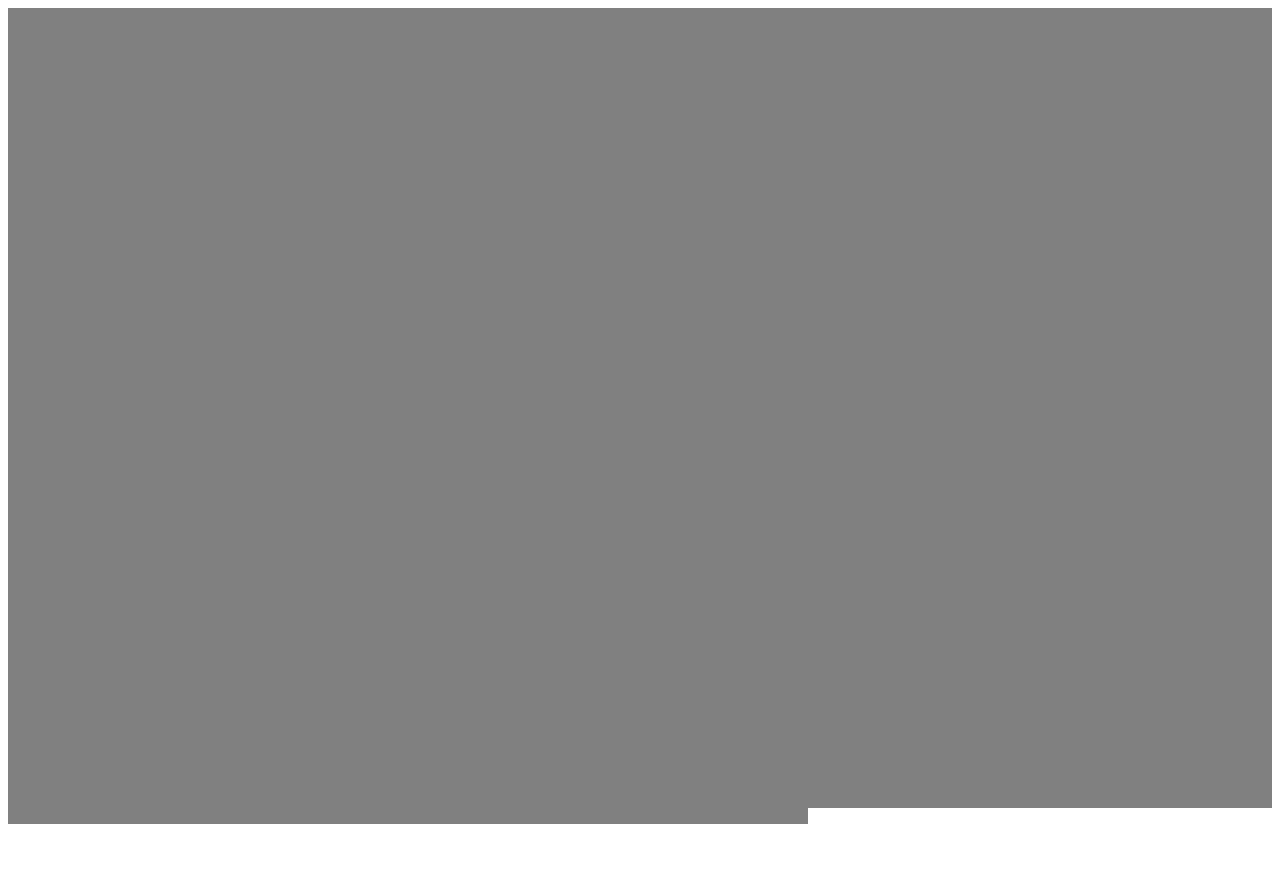
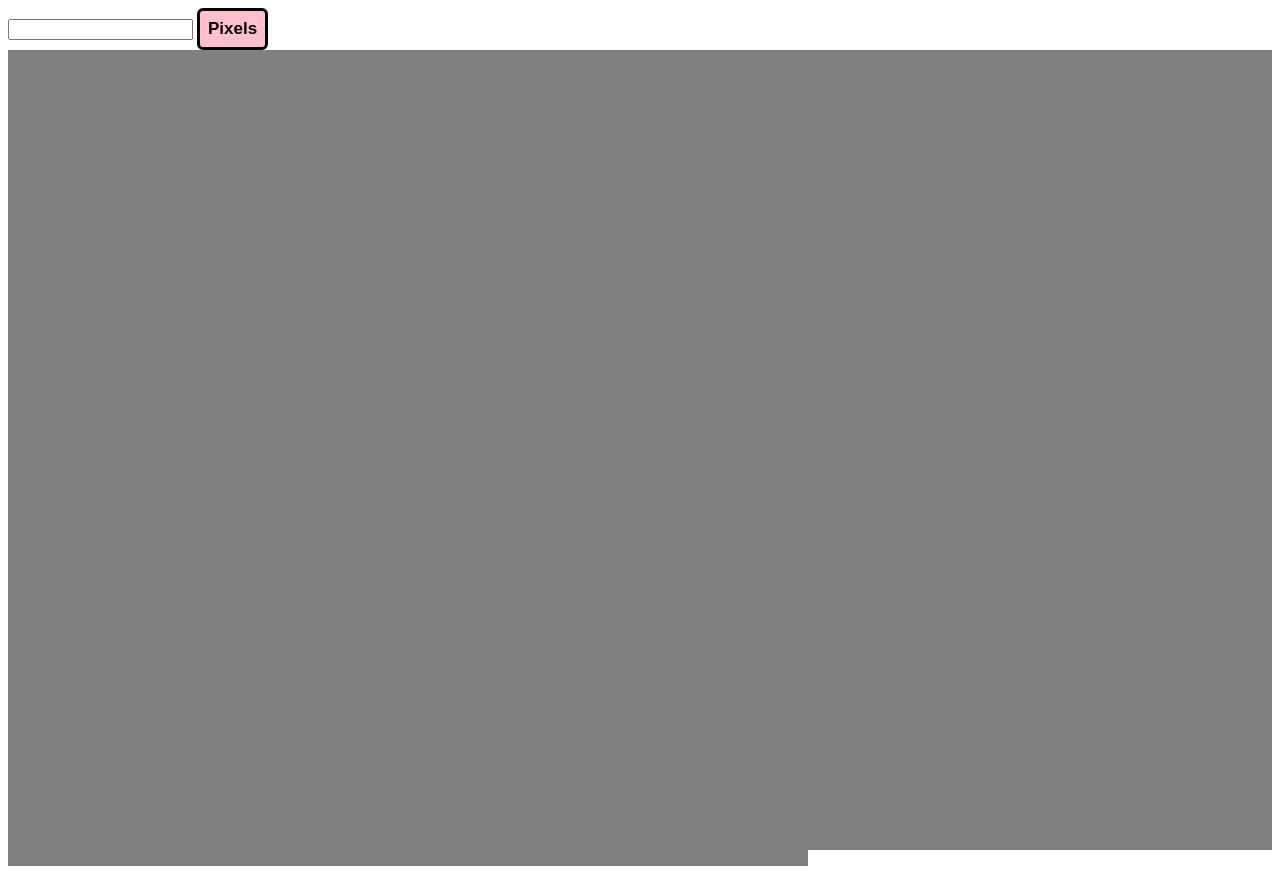
Before and after one commit to samiksha275/etch-a-sketch, a plain HTML site: page index.html in a window 1280 px wide. Before the commit the page ends 832 px from the top, so only its background shows below. Drawn offline with Linux system fonts and the light colour scheme.

Commit message:
Added the grid dimension changing function

```diff
--- a/index.html
+++ b/index.html
@@ -7,6 +7,8 @@
     <link rel="stylesheet" href="style.css">
 </head>
 <body>
+    <input type="text" class="pix-dim">
+    <button class="grid">Pixels</button>
     <div class="container"></div>
     <script src="script.js"></script>
 </body>
--- a/script.js
+++ b/script.js
@@ -1,39 +1,46 @@
 let isActive = false;
+let pixDimension = 16;
 const container = document.querySelector('.container');
+eventListeners();
+createPixels();
 
+document.querySelector('.grid').addEventListener("click", () => {
+    container.innerHTML = '';
+    pixDimension = document.querySelector('.pix-dim').value && Number(document.querySelector('.pix-dim').value) < 20? parseInt(document.querySelector('.pix-dim').value) : 16;
+    isActive = false;
+    eventListeners();
+    createPixels();
+})
 function createPixels() {
-      const cols = Math.ceil(window.innerWidth / 16);
-      const rows = Math.ceil(window.innerHeight / 16);
-
-      //container.innerHTML = ''; // Clear existing pixels
+    const cols = Math.ceil(window.innerWidth / pixDimension);
+    const rows = Math.ceil(window.innerHeight / pixDimension);
 
     for (let i = 0; i < rows * cols; i++) {
         const pixel = document.createElement('div');
         pixel.classList.add('pixel');
+        pixel.style.height = `${pixDimension}px`;
+        pixel.style.width = `${pixDimension}px`;
         container.appendChild(pixel);
     }
 }
 
-    // Function that handles mouseenter event
 function colorPixel(event) {
     event.target.style.backgroundColor = 'black';
 }
 
-    // Add event listener for key press
+function eventListeners(){
     document.body.addEventListener("keydown", () => {
         if (isActive === false) {
-        // Add the mouseenter event listener to all pixels
         document.querySelectorAll('.pixel').forEach((item) => {
             item.addEventListener('mouseenter', colorPixel);
         });
         isActive = true;
-      } else {
-        // Remove the mouseenter event listener from all pixels
+        }
+        else {
         document.querySelectorAll('.pixel').forEach((item) => {
             item.removeEventListener('mouseenter', colorPixel);
         });
         isActive = false;
         }
     });
-
-    createPixels();
+}
--- a/style.css
+++ b/style.css
@@ -6,6 +6,13 @@
 
 .pixel{
     background-color: grey;
-    height: 16px;
-    width: 16px;
 }
+
+.grid{
+    background-color: pink;
+    border: solid;
+    padding: 8px;
+    font-weight: bold;
+    font-size: 17px;
+    border-radius: 6px;
+}
```
Lines whose indentation alone changed are shown as unchanged.
